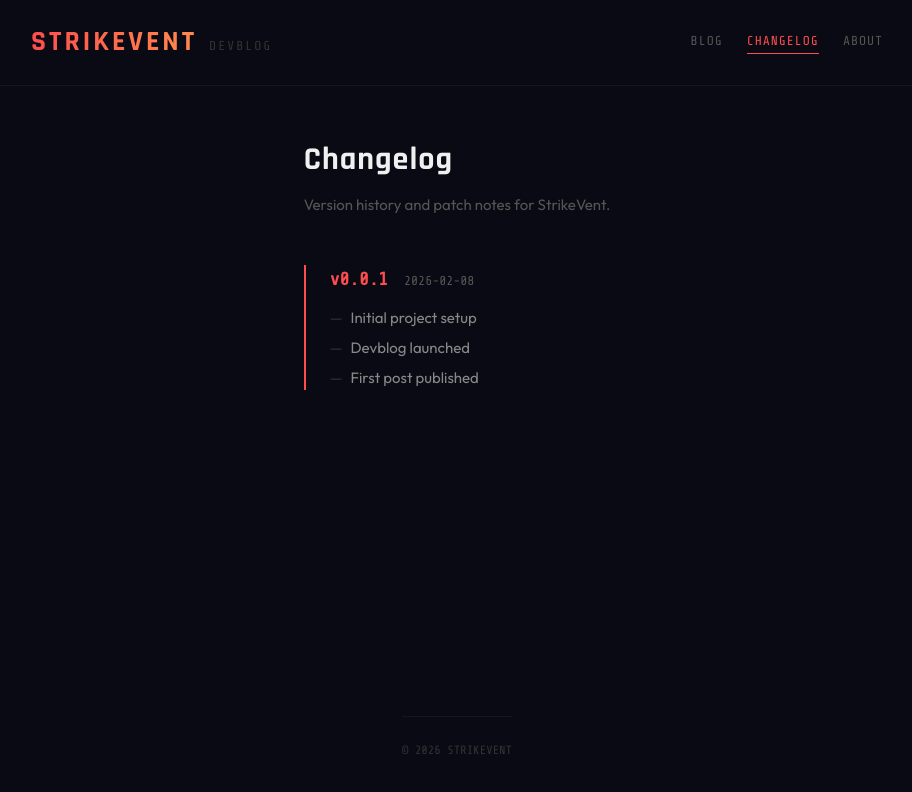
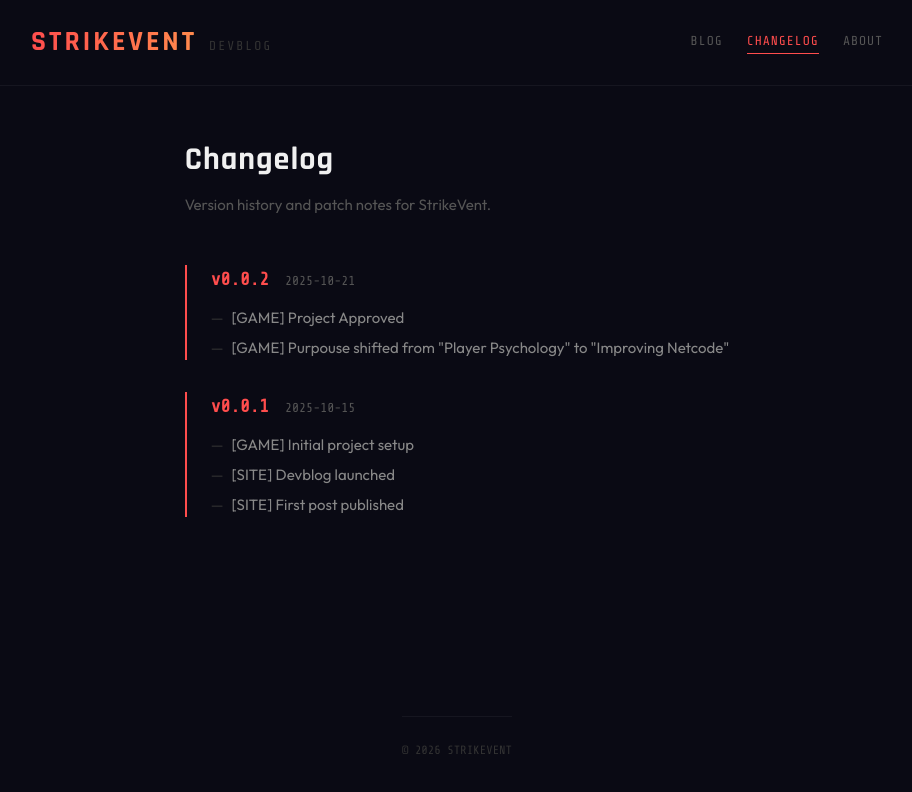
Before and after one commit to tak1b/StrikeVent-Devblog, a React (Vite) app: page /changelog in a window 1280 px wide. Shown: the top 792 px of the page, without its empty margins (183-1095 px from the left). Built offline with nearby package versions, Linux system fonts and the light colour scheme.

Commit message:
new changelog and posts

```diff
--- a/src/data/posts.js
+++ b/src/data/posts.js
@@ -52,7 +52,7 @@ image: "/images/devblog-01/first-ever-sketch.png",
   {
     id: "welcome",
     slug: "welcome-to-strikevent-devblog",
-    date: "2025-10-XX",
+    date: "2025-10-15",
     tag: "ANNOUNCEMENT",
     title: "Welcome to the StrikeVent Devblog",
     summary:
@@ -83,7 +83,7 @@ export const SITE_CONFIG = {
   description:
     "Follow the development of StrikeVent. New posts on gameplay, tech, art, and everything in between.",
   socials: {
-    twitter: "#",   // Replace with your URLs
+    twitter: "#",
     discord: "#",
     youtube: "#",
   },
--- a/src/pages/ChangelogPage.jsx
+++ b/src/pages/ChangelogPage.jsx
@@ -1,13 +1,26 @@
 export default function ChangelogPage() {
   // Add your changelog entries here
   const entries = [
+
+    //0.0.2
+    {
+      version: "0.0.2",
+      date: "2025-10-21",
+      changes: [
+        "[GAME] Project Approved",
+        "[GAME] Purpouse shifted from \"Player Psychology\" to \"Improving Netcode\" ",
+
+      ],
+    },
+
+    //0.0.1
     {
       version: "0.0.1",
-      date: "2026-02-08",
+      date: "2025-10-15",
       changes: [
-        "Initial project setup",
-        "Devblog launched",
-        "First post published",
+        "[GAME] Initial project setup",
+        "[SITE] Devblog launched",
+        "[SITE] First post published",
       ],
     },
   ];
```
